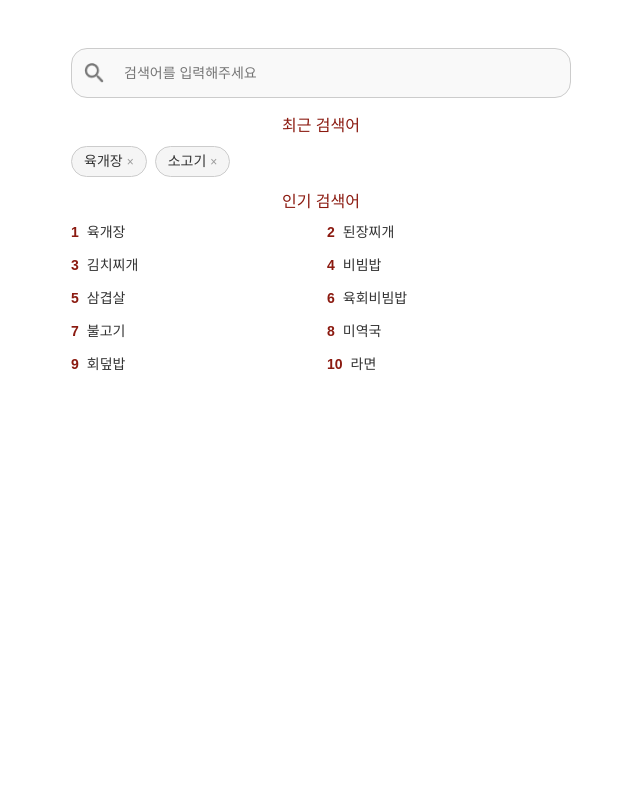
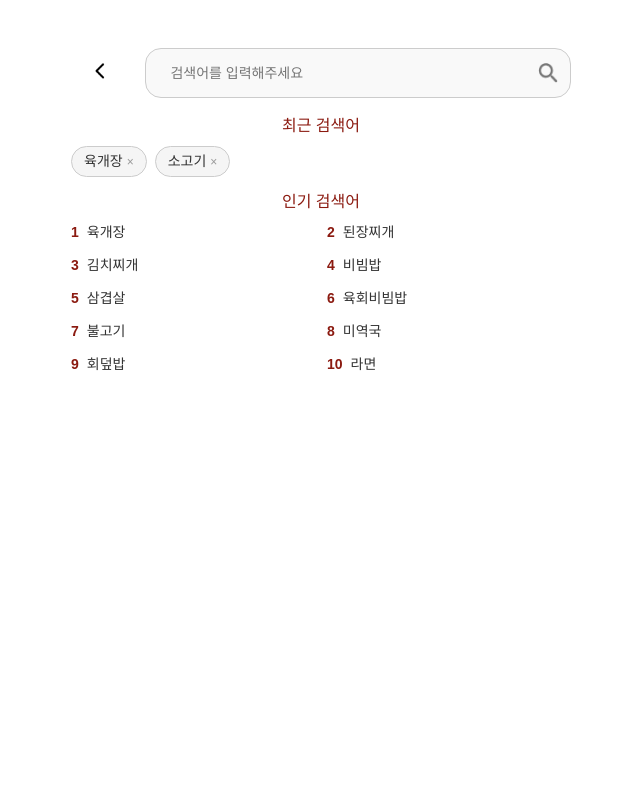
Before and after one commit to 9oormthon-univ/2024_DANPOONG_TEAM_17_FE, a React (Vite) app in the folder DANPOONG_17_FE/: page /recipe/search in a window 1280 px wide. Shown: the top 800 px of the page, without its empty margins (319-959 px from the left). Built offline with nearby package versions, Linux system fonts and the light colour scheme.

Commit message:
🎨 Feat: "레시피 검색페이지 추가"

```diff
--- a/DANPOONG_17_FE/src/pages/RecipeSearch.jsx
+++ b/DANPOONG_17_FE/src/pages/RecipeSearch.jsx
@@ -2,6 +2,7 @@ import { useState } from 'react';
 import '../styles/RecipeSearch.css';
 import searchIcon from '../assets/recipe/search.png';
 import closeIcon from '../assets/recipe/cancel.png';
+import backIcon from '../assets/recipe/화살표.png';
 
 export const Search = () => {
 
@@ -15,14 +16,23 @@ export const Search = () => {
     setSearchTerm('');
   };
 
+  const filteredKeywords =
+    searchTerm.length > 0
+      ? ['육개장', '육전', '육회', '육수', '육라면'].filter((keyword) =>
+          keyword.includes(searchTerm)
+        )
+      : [];
+
   const recentKeywords = ['육개장', '소고기'];
   const popularKeywords = ['육개장', '된장찌개', '김치찌개', '비빔밥', '삼겹살', '육회비빔밥', '불고기', '미역국', '회덮밥', '라면'];
 
   return (
     <div className="recip-search-page">
       <header className="search-header">
+        <button className="back-btn">
+          <img src={backIcon} alt="뒤로가기" />
+        </button>
         <div className="search-bar">
-          <img src={searchIcon} alt="검색" className="search-icon" />
           <input
             type="text"
             placeholder="검색어를 입력해주세요"
@@ -35,8 +45,31 @@ export const Search = () => {
             <img src={closeIcon} alt="지우기" />
           </button>
         )}
+          <img src={searchIcon} alt="검색" className="search-icon" />
         </div>
       </header>
+
+      {filteredKeywords.length > 0 && (
+        <section className="filtered-results">
+          {filteredKeywords.map((keyword, index) => {
+            const matchIndex = keyword.indexOf(searchTerm);
+            const beforeMatch = keyword.slice(0, matchIndex);
+            const matchText = keyword.slice(
+              matchIndex,
+              matchIndex + searchTerm.length
+            );
+            const afterMatch = keyword.slice(matchIndex + searchTerm.length);
+
+            return (
+              <div key={index} className="filtered-item">
+                <span className="black-text">{beforeMatch}</span>
+                <span className="red-text">{matchText}</span>
+                <span className="black-text">{afterMatch}</span>
+              </div>
+            );
+          })}
+        </section>
+      )}
 
       <section className="recent-search">
         <h2>최근 검색어</h2>
--- a/DANPOONG_17_FE/src/styles/RecipeSearch.css
+++ b/DANPOONG_17_FE/src/styles/RecipeSearch.css
@@ -7,17 +7,20 @@
   }
 
   .search-header {
+    display: flex;
+    align-items: center;
     margin-bottom: 16px;
+    gap: 8px;
   }
 
   .search-bar {
     display: flex;
     align-items: center;
-    gap: 8px;
     padding: 8px 12px;
     border: 1px solid #ccc;
     border-radius: 16px;
     background-color: #f9f9f9;
+    flex: 1;
   }
 
   .search-icon {
@@ -33,6 +36,18 @@
     font-size: 14px;
   }
 
+  .back-btn {
+    background: none;
+    border: none;
+    margin-right: 8px;
+  }
+
+  .back-btn img {
+    width: 20px;
+    height: 20px;
+    cursor: pointer;
+  }
+
   .clear-btn {
     background: none;
     border: none;
@@ -42,6 +57,25 @@
   .clear-btn img {
     width: 16px;
     height: 16px;
+  }
+
+  .filtered-results {
+    margin-top: 16px;
+  }
+
+  .filtered-item {
+    font-size: 16px;
+    display: block;
+    margin: 8px 0;
+    text-align: left;
+  }
+
+  .black-text {
+    color: #333;
+  }
+
+  .red-text {
+    color: #8b1a10;
   }
 
   .recent-search h2,
```
